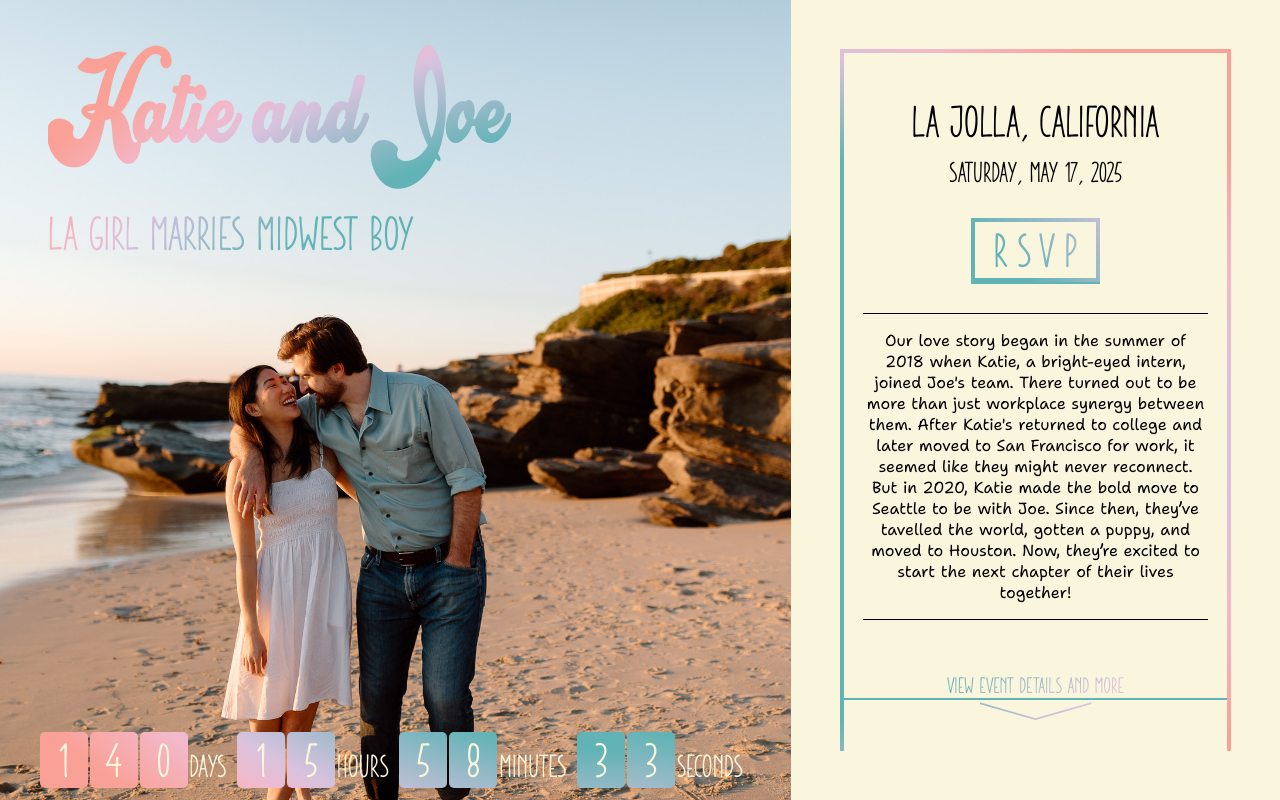
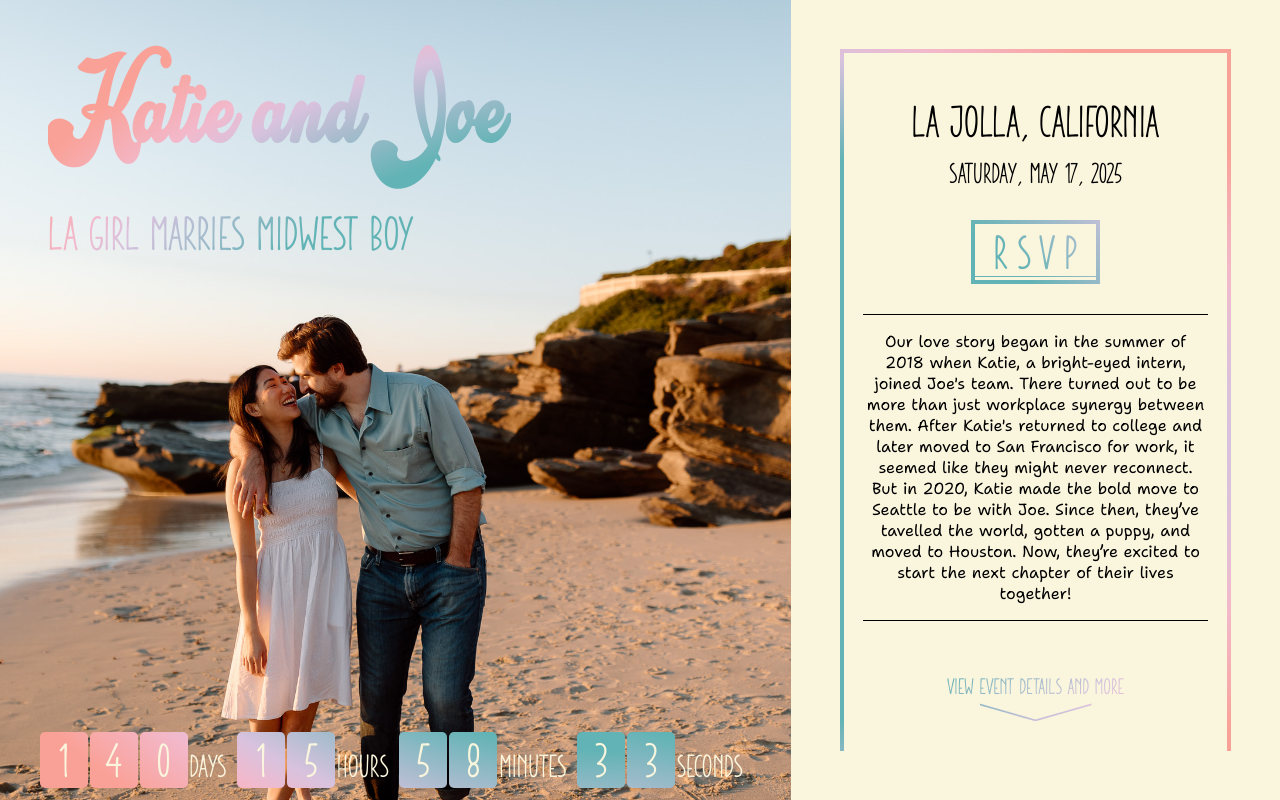
Before and after one commit to JoeDailey/katie-joe.com, a plain HTML site: page index.html in a window 1280 px wide. Drawn offline with Linux system fonts and the light colour scheme.

Commit message:
underlines

```diff
--- a/asset/style/style.css
+++ b/asset/style/style.css
@@ -77,14 +77,26 @@ section p {
 }
 
 section a {
+  position: relative;
   font-family: inherit;
   color: transparent;
   background-clip: text;
   background-attachment: fixed;
   background-size: var(--bg-size);
   background-image: var(--bg-gradient);
-  /* transparent color (for background clip) breaks the underline */
-  border-bottom: solid 2px var(--teal);
+}
+
+section a:after {
+  content: "";
+  position: absolute;
+  bottom: 0.15em;
+  left: 0;
+  width: 0;
+  height: 1px;
+  width: 100%;
+  background-attachment: fixed;
+  background-size: var(--bg-size);
+  background-image: var(--bg-gradient);
 }
 
 .next {
@@ -100,6 +112,7 @@ section a {
   background-size: var(--bg-size);
   background-image: var(--bg-gradient);
   color: transparent;
+  border: none;
 }
 
 .next::after {
```
